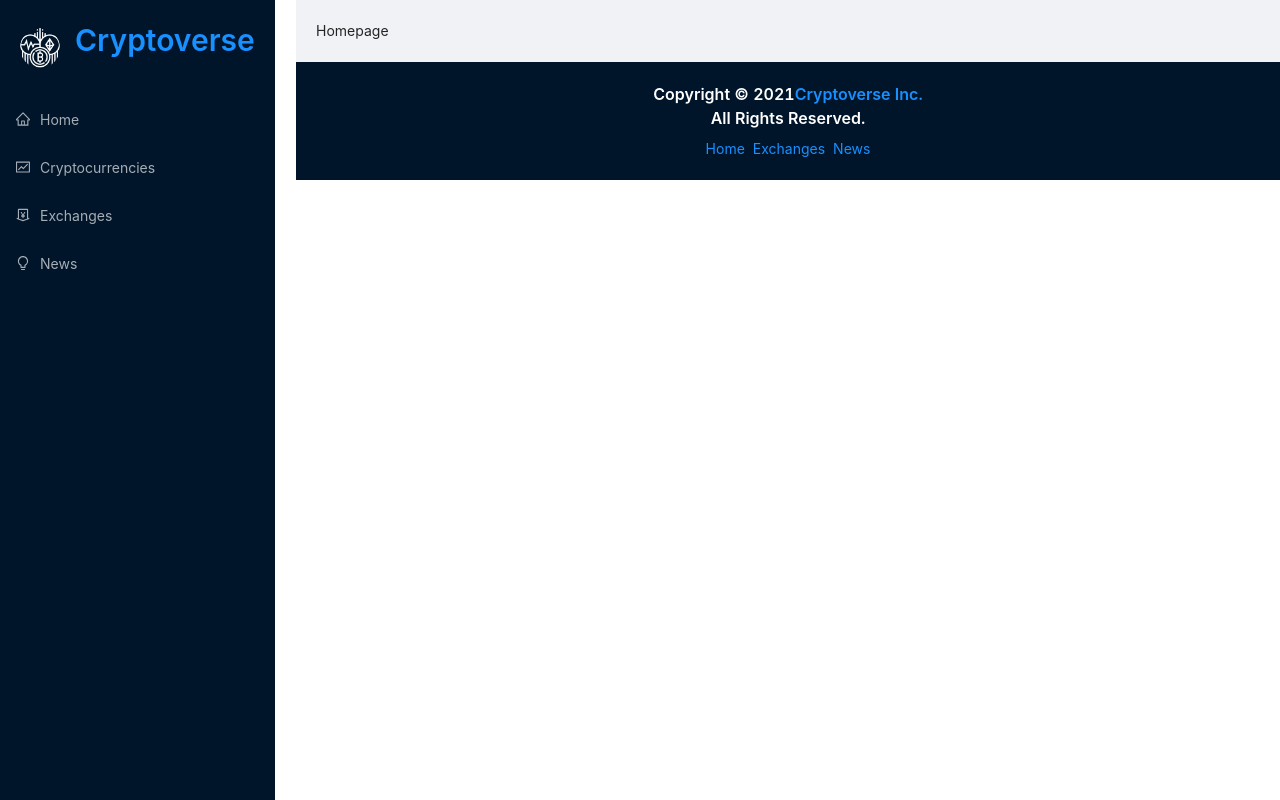
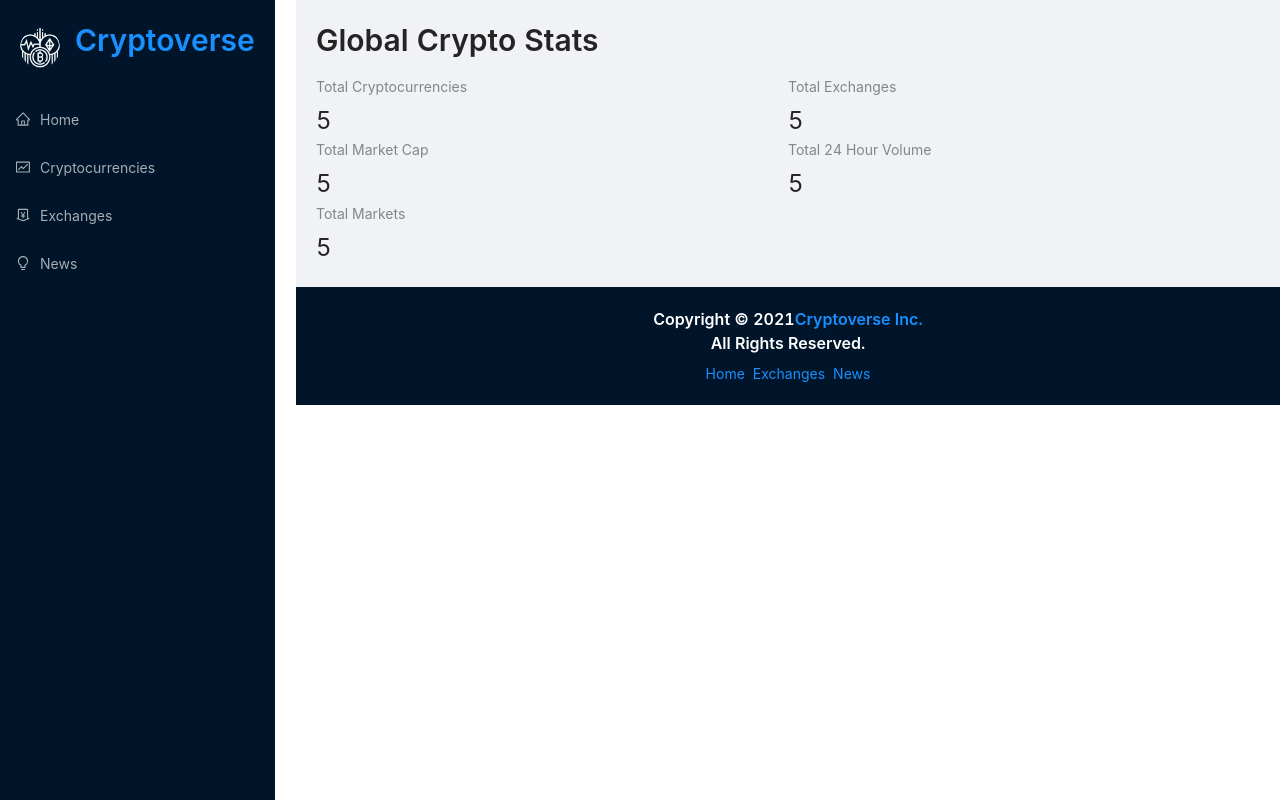
Before and after one commit to manzur1990/crypto_app, a React (Create React App) app: page / in a window 1280 px wide. Built offline with nearby package versions, Linux system fonts and the light colour scheme.

Commit message:
added homepage statistics layout

```diff
--- a/src/components/Homepage.jsx
+++ b/src/components/Homepage.jsx
@@ -1,11 +1,35 @@
-import React from 'react'
+import React from 'react';
+import { Row, Statistic, Col, Typography } from 'antd';
+import milify from 'millify';
+import { Link } from 'react-router-dom';
+
+const { Title } = Typography;
 
 const Homepage = () => {
     return (
-        <div>
-            Homepage
-        </div>
-    )
-}
+        <>
+            <Title level={2} className='heading'>
+                Global Crypto Stats
+            </Title>
+            <Row>
+                <Col span={12}>
+                    <Statistic title='Total Cryptocurrencies' value='5' />
+                </Col>
+                <Col span={12}>
+                    <Statistic title='Total Exchanges' value='5' />
+                </Col>
+                <Col span={12}>
+                    <Statistic title='Total Market Cap' value='5' />
+                </Col>
+                <Col span={12}>
+                    <Statistic title='Total 24 Hour Volume' value='5' />
+                </Col>
+                <Col span={12}>
+                    <Statistic title='Total Markets' value='5' />
+                </Col>
+            </Row>
+        </>
+    );
+};
 
-export default Homepage
+export default Homepage;
```
Also changed, not shown: src/components/Exchanges.jsx (+4 -8 lines).
